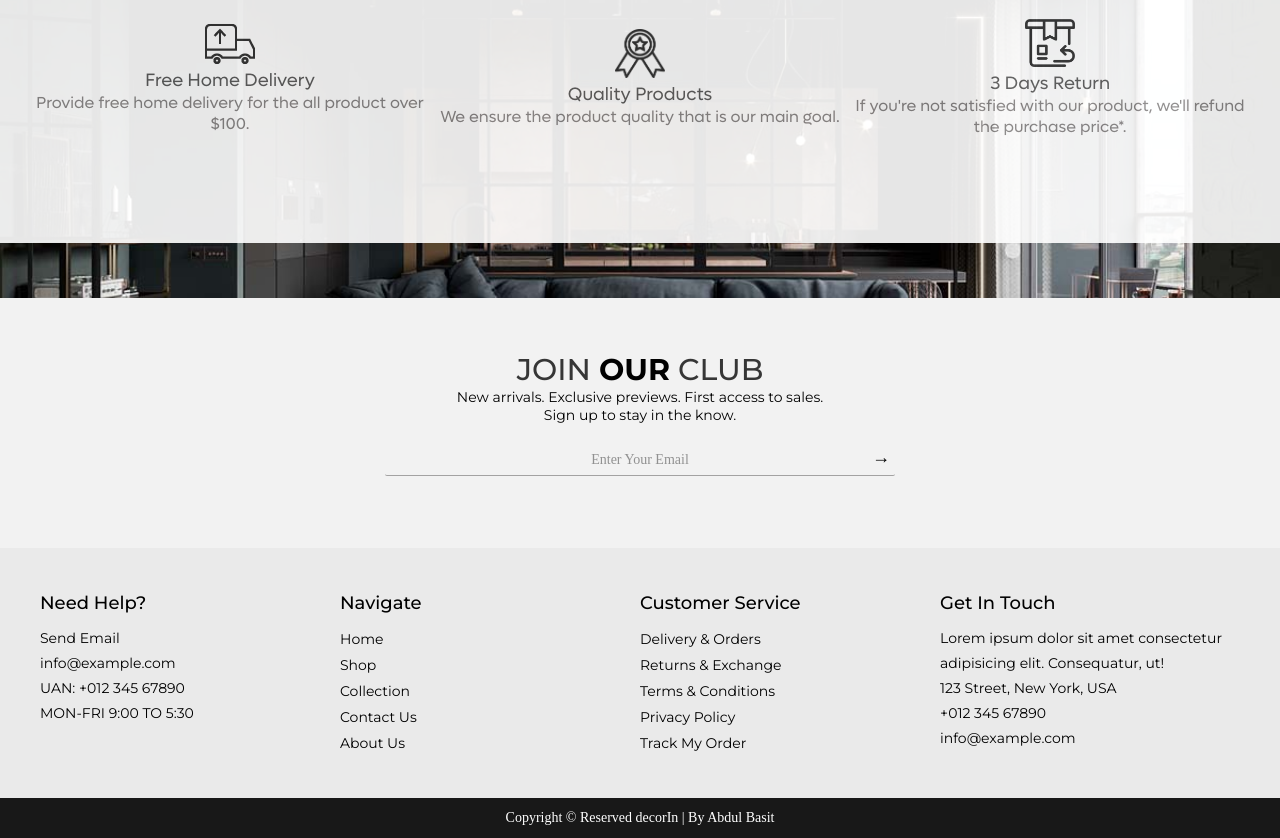
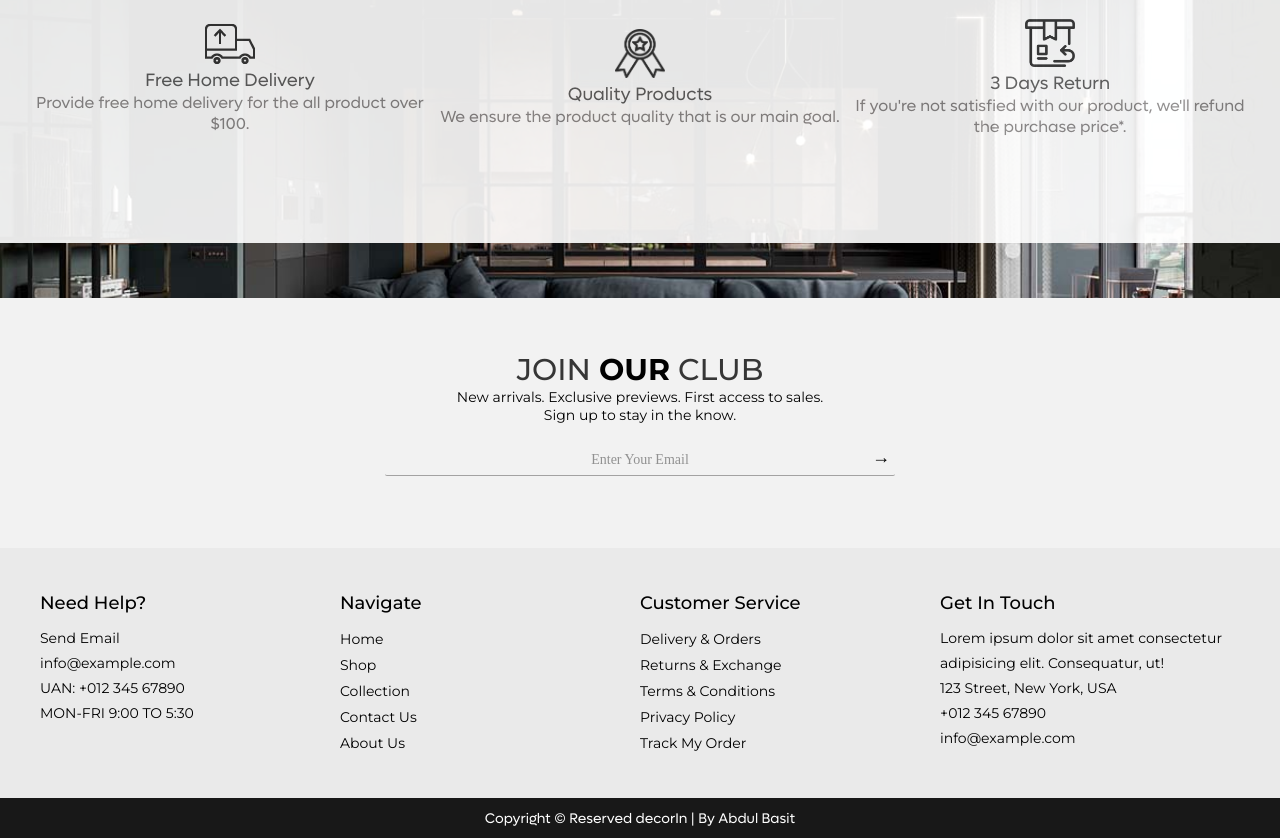
Before and after one commit to abdulbasit024/Homedecor, a plain HTML site: page index.html in a window 1280 px wide. Shown: the part 2901-3739 px from the top of the page. Drawn offline with nearby package versions, Linux system fonts and the light colour scheme.

Commit message:
Update style.css

```diff
--- a/style.css
+++ b/style.css
@@ -465,7 +465,7 @@ footer span {
   display: flex;
   justify-content: center;
   align-items: center;
-  font-family: lufga;
+  font-family: myfont;
   background-color: rgb(24, 24, 24);
   height: 40px;
 }
```
